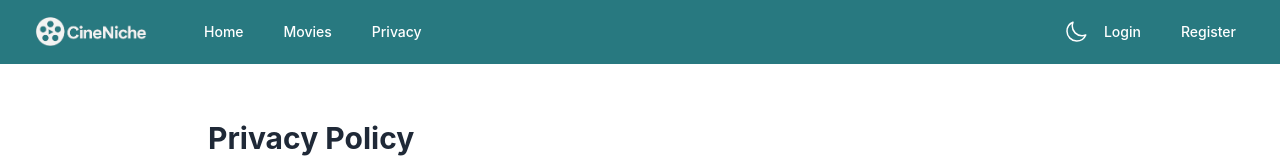
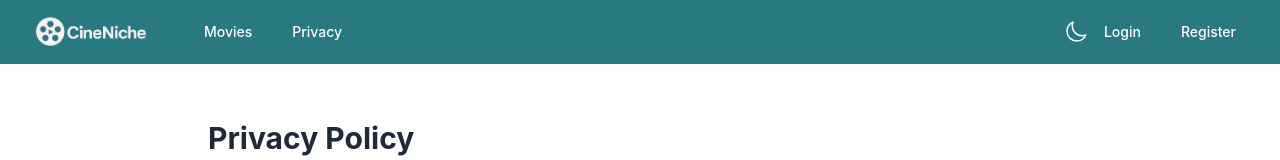
Before and after one commit to benhagg/frontendIntex, a React (Vite) app: page /privacy in a window 1280 px wide. Shown: the top 160 px of the page. Built offline with nearby package versions, Linux system fonts and the light colour scheme.

Commit message:
fixed layout and routes

```diff
--- a/src/App.tsx
+++ b/src/App.tsx
@@ -13,8 +13,6 @@ import MovieDetail from "./pages/MovieDetail";
 import Privacy from "./pages/Privacy";
 import Admin from "./pages/Admin";
 import CookieConsent from "react-cookie-consent";
-
-
 
 function App() {
   return (
--- a/src/components/Layout.tsx
+++ b/src/components/Layout.tsx
@@ -40,7 +40,6 @@ const Layout: React.FC<LayoutProps> = ({ children }) => {
   }, [darkMode]);
 
   const navigation = [
-    { name: "Home", href: "/", current: false },
     { name: "Movies", href: "/movies", current: false },
     { name: "Privacy", href: "/privacy", current: false },
   ];
@@ -66,7 +65,7 @@ const Layout: React.FC<LayoutProps> = ({ children }) => {
                 <div className="flex items-center">
                   <div className="flex-shrink-0">
                     <Link to="/" className="logo">
-                      <img src="./images/whitelogo.png" alt="logo" />
+                      <img src="/images/whitelogo.png" alt="logo" />
                     </Link>
                   </div>
                   <div className="hidden md:block">
```
